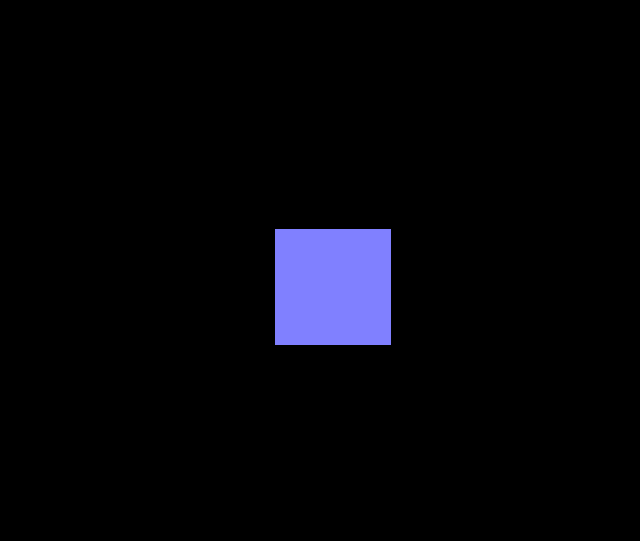
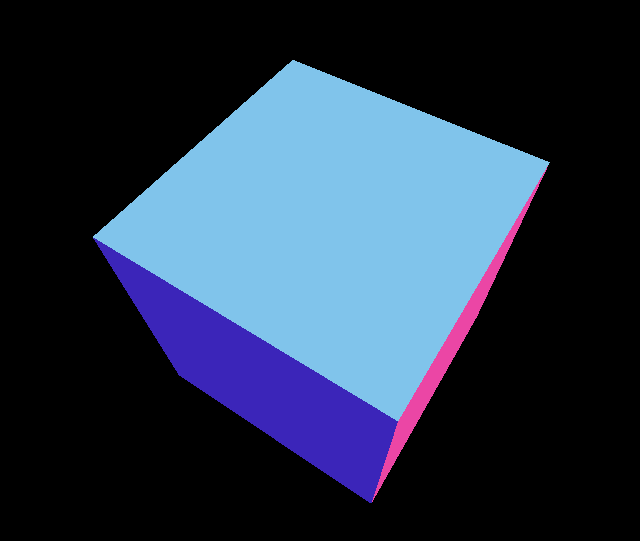
Before and after one commit to chris-schmitz/websocket-basics, a website: page phone-rotate/public/cube.html in a window 1280 px wide. Shown: the part 113-654 px from the top of the page, without its empty margins (307-947 px from the left). Drawn offline with nearby package versions, Linux system fonts and the light colour scheme.

Commit message:
smooths out cube rotation and cleans up the code a bit

```diff
--- a/phone-rotate/public/cube.html
+++ b/phone-rotate/public/cube.html
@@ -9,25 +9,52 @@
 </head>
 <body>
 <script>
-    const scene = new THREE.Scene();
-    const camera = new THREE.PerspectiveCamera( 75, window.innerWidth / window.innerHeight, 0.1, 1000 );
+    // * I know I should update the webpack config to do multiple entry points and then pull this in via a script import,
+    // * but I'm feeling lazy today. Maybe future chris will do it :P
 
-    const renderer = new THREE.WebGLRenderer();
-    renderer.setSize( window.innerWidth, window.innerHeight );
-    document.body.appendChild( renderer.domElement )
-    const geometry = new THREE.BoxGeometry();
-    const material = new THREE.MeshNormalMaterial( { color: 0xFF00FF } );
-    // const material = new THREE.MeshBasicMaterial( { color: 0xFF00FF } );
-    const cube = new THREE.Mesh( geometry, material );
-    scene.add( cube );
+    class SceneManager {
+        scene
+        camera
+        renderer
+        cube
 
-    camera.position.z = 5;
-    function animate() {
-        requestAnimationFrame( animate );
-        renderer.render( scene, camera );
+        constructor(){
+            this.createScene()
+            this.addCube()
+            this.startAnimation()
+        }
+
+        createScene() {
+            this.scene = new THREE.Scene();
+            this.camera = new THREE.PerspectiveCamera( 75, window.innerWidth / window.innerHeight, 0.1, 1000 );
+            this.renderer = new THREE.WebGLRenderer();
+            this.renderer.setSize( window.innerWidth, window.innerHeight );
+
+            document.body.appendChild( this.renderer.domElement )
+            this.camera.position.z = 20;
+        }
+
+        addCube() {
+            const geometry = new THREE.BoxGeometry(10,10,10);
+            const material = new THREE.MeshNormalMaterial();
+            this.cube = new THREE.Mesh( geometry, material );
+            this.scene.add( this.cube );
+        }
+
+        updateCubeRotation(x,y,z, auto = false){
+            this.cube.rotation.x = auto ? this.cube.rotation.x + x : x
+            this.cube.rotation.y = auto ? this.cube.rotation.y + y : y
+            this.cube.rotation.z = auto ? this.cube.rotation.z + z : z
+        }
+
+        startAnimation() {
+            const animate = ()=>{
+                requestAnimationFrame( animate );
+                this.renderer.render( this.scene, this.camera );
+            }
+            animate()
+        }
     }
-    animate();
-    // ---
 
     class RotationTracker {
         websocket= null
@@ -36,38 +63,36 @@
         x= 0
         y= 0
         z= 0
+        autoRotate = true
 
 
-        constructor(url) {
+        constructor(url, sceneManager) {
             this.websocketUrl = url
+            this.sceneManager = sceneManager
         }
 
         begin() {
             this.connectToServer()
-            // this.grabElements()
-            // this.addDomListeners()
+            this.startAutoRotateInterval()
+        }
+
+        startAutoRotateInterval(){
+            setInterval(() => {
+                if(this.autoRotate){
+                    this.sceneManager.updateCubeRotation(0.01, 0.01, 0, true)
+                }
+            },50)
         }
 
         registerAsCubeClient() {
             this.sendToServer(JSON.stringify({action: 0, type: 1}))
         }
 
-        addDomListeners() {
-            // window.addEventListener("deviceorientation",  this.updateOrientation.bind(this))
+
+        updateOrientation(data){
+            this.autoRotate = false
+            this.sceneManager.updateCubeRotation(data.x, data.y, data.z)
         }
-
-        // private updateOrientation(event: DeviceOrientationEvent){
-        //     this.x = event.beta
-        //     this.y = event.gamma
-        //     this.z = event.alpha
-        //     this.updateUi()
-        //     this.sendToServer({x: this.x!, y: this.y!, z: this.z!})
-        // }
-
-        // private updateUi() {
-        //     this.statsOutput!.innerText = `x: ${this.x}\ny: ${this.y}\nz: ${this.z}`
-        // }
-
 
         connectToServer() {
             this.websocket = new WebSocket(this.websocketUrl)
@@ -86,26 +111,15 @@
             this.registerAsCubeClient()
         }
 
-
-
-        grabElements() {
-            // this.statsOutput = document.querySelector("#stats-output")
-        }
-
         handleMessage(message) {
             const data = JSON.parse(message.data)
-            console.log(data)
-            cube.rotation.x = data.x
-            cube.rotation.y = data.y
-            cube.rotation.z = data.z
+            this.updateOrientation(data)
         }
-
     }
 
-    const client
-        = new RotationTracker(`wss://${window.location.host}`)
+    const sceneManager = new SceneManager()
+    const client = new RotationTracker(`wss://${window.location.host}`, sceneManager)
 
-    // @ts-ignore
     document.addEventListener("DOMContentLoaded", client.begin())
 </script>
 </body>
--- a/phone-rotate/public/index.js
+++ b/phone-rotate/public/index.js
@@ -27,9 +27,9 @@ var RotationTracker = /** @class */ (function () {
         window.addEventListener("deviceorientation", this.updateOrientation.bind(this));
     };
     RotationTracker.prototype.updateOrientation = function (event) {
-        this.x = event.beta;
-        this.y = event.gamma;
-        this.z = event.alpha;
+        this.x = Math.floor(event.beta) * 0.01;
+        this.y = Math.floor(event.gamma) * 0.01;
+        this.z = Math.floor(event.alpha) * 0.01;
         this.updateUi();
         this.sendToServer({ action: Action.UPDATE_COORDINATES, x: this.x, y: this.y, z: this.z });
     };
--- a/phone-rotate/public/index.ts
+++ b/phone-rotate/public/index.ts
@@ -41,9 +41,9 @@ class RotationTracker {
     }
 
     private updateOrientation(event: DeviceOrientationEvent){
-        this.x = event.beta
-        this.y = event.gamma
-        this.z = event.alpha
+        this.x = Math.floor(event.beta!) * 0.01
+        this.y = Math.floor(event.gamma!) * 0.01
+        this.z = Math.floor(event.alpha!) * 0.01
         this.updateUi()
         this.sendToServer({action:Action.UPDATE_COORDINATES ,x: this.x!, y: this.y!, z: this.z!})
     }
```
Also changed, not shown: phone-rotate/public/bundle.js (+4 -4 lines), 1 other file.
